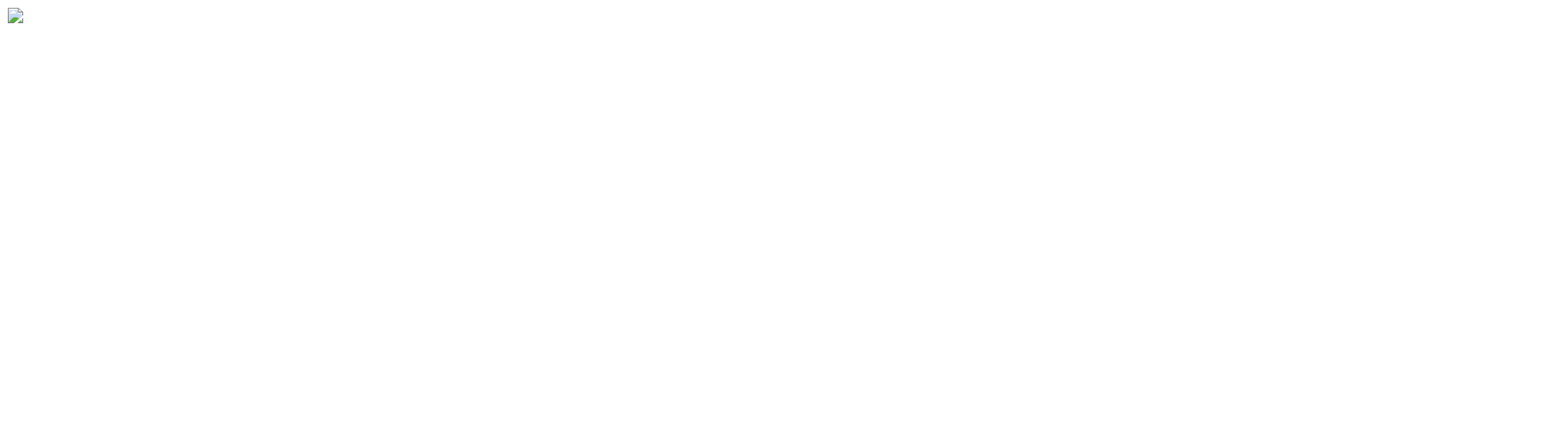
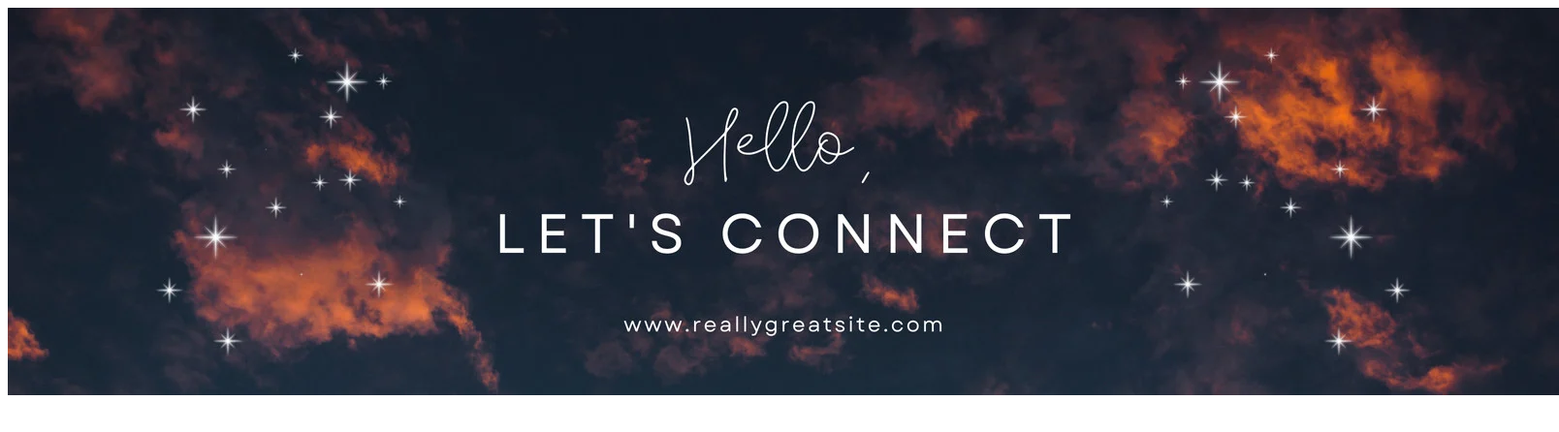
Before and after one commit to mfonky/connect, a plain HTML site: page index.html in a window 1280 px wide. Shown: the whole page at 97% size, 1608 px wide, since content can reach past the window. Drawn offline with Linux system fonts and the light colour scheme.

Commit message:
Update index.html

```diff
--- a/index.html
+++ b/index.html
@@ -12,7 +12,7 @@
 
     </div>
     <div class="banner">
-        <img src="bg.connect banner.webp"/>
+        <img src="bg.webp"/>
     </div>
     <div class="nav">
     </div>
```
